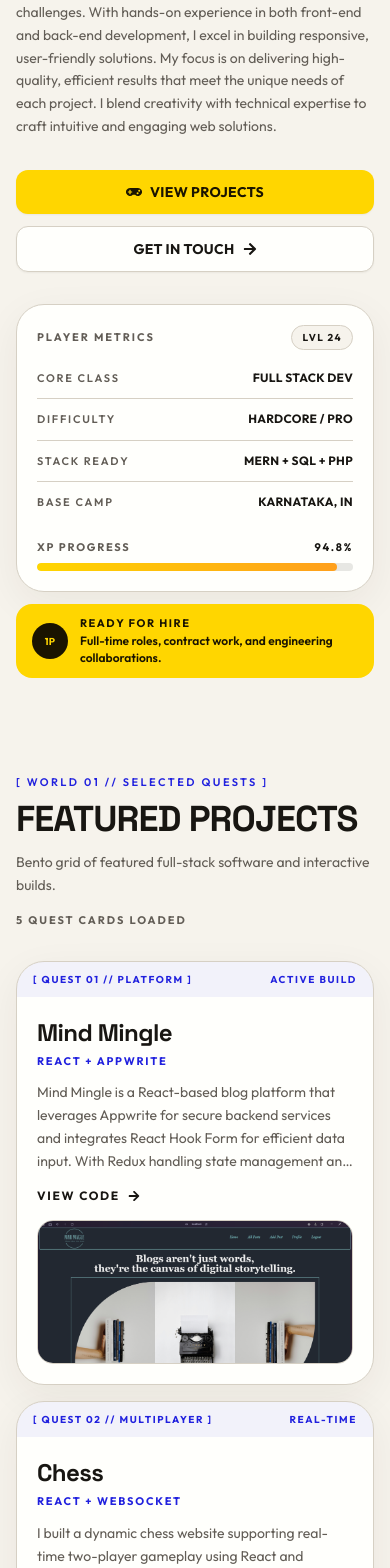
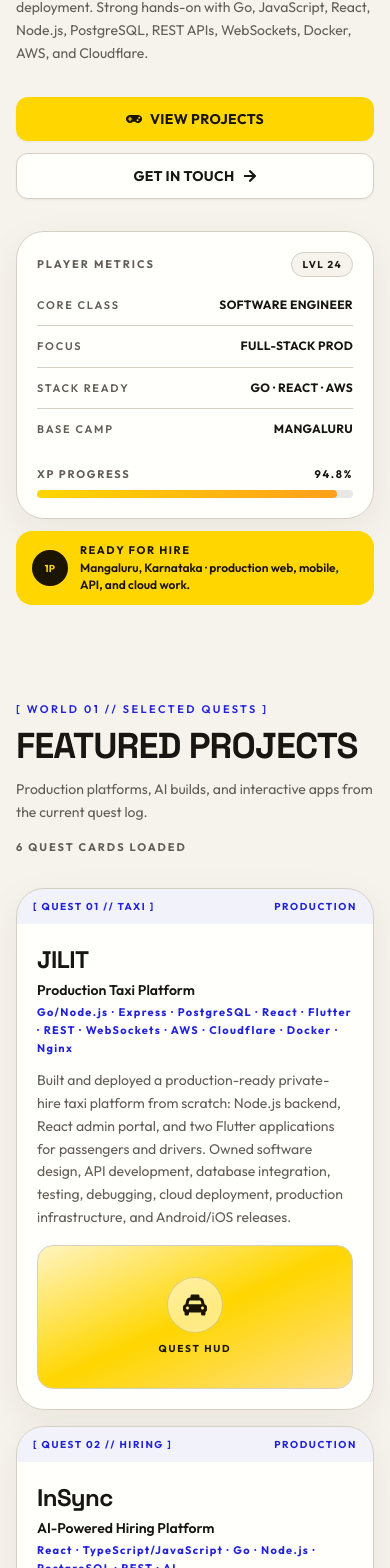
Before and after one commit to Dhanushbd03/current-portfolio, a React (Vite) app: page / in a window 390 px wide. Shown: the part 429-1997 px from the top of the page. Built offline with nearby package versions, Linux system fonts and the light colour scheme.

Commit message:
Sync portfolio content to the current resume.
Update the cream arcade site with the latest role, experience, projects, skills, education, and contact details while keeping the Pac-Man HUD.

Co-authored-by: Dhanush B D <Dhanushbd03@users.noreply.github.com>

```diff
--- a/index.html
+++ b/index.html
@@ -5,7 +5,7 @@
   <meta charset="UTF-8" />
   <link rel="shortcut icon" href="favicon.png" type="image/x-icon">
   <meta name="viewport" content="width=device-width, initial-scale=1.0" />
-  <meta name="description" content="Dhanush B D — Full Stack Developer. Portfolio of web applications, skills, experience, and education." />
+  <meta name="description" content="Dhanush B D — Software Engineer in Mangaluru. Portfolio of production systems, projects, skills, and experience." />
   <meta name="theme-color" content="#F6F3EC" />
   <link rel="preconnect" href="https://fonts.googleapis.com" />
   <link rel="preconnect" href="https://fonts.gstatic.com" crossorigin />
--- a/src/App.jsx
+++ b/src/App.jsx
@@ -20,7 +20,7 @@ const App = () => {
 					id="timeline"
 					className="scroll-mt-28 py-16 sm:py-20"
 				>
-					<div className="mx-auto grid w-full max-w-6xl gap-14 px-4 sm:px-6 lg:grid-cols-2 lg:gap-10">
+					<div className="mx-auto grid w-full max-w-6xl gap-14 px-4 sm:px-6 xl:grid-cols-2 xl:gap-10">
 						<Experience />
 						<Education />
 					</div>
--- a/src/assets/project.json
+++ b/src/assets/project.json
@@ -1,34 +1,76 @@
 {
   "content": [
     {
-      "name": "Mind Mingle",
-      "description": "Mind Mingle is a React-based blog platform that leverages Appwrite for secure backend services and integrates React Hook Form for efficient data input. With Redux handling state management and TinyMCE providing rich text editing capabilities, the platform offers an interactive user interface and seamless content creation experience. Mind Mingle’s mission is to connect readers through engaging and insightful content, fostering a vibrant community of knowledge-sharing.",
-      "image": "mindmingle.png",
-      "link": "https://github.com/Dhanushbd03/Mind-Mingle"
+      "name": "JILIT",
+      "subtitle": "Production Taxi Platform",
+      "description": "Built and deployed a production-ready private-hire taxi platform from scratch: Node.js backend, React admin portal, and two Flutter applications for passengers and drivers. Owned software design, API development, database integration, testing, debugging, cloud deployment, production infrastructure, and Android/iOS releases.",
+      "stack": "Go/Node.js · Express · PostgreSQL · React · Flutter · REST · WebSockets · AWS · Cloudflare · Docker · Nginx",
+      "image": "",
+      "link": "",
+      "code": "QUEST 01 // TAXI",
+      "status": "PRODUCTION",
+      "span": "wide",
+      "visual": "taxi"
     },
     {
-      "name": "Chess",
-      "description": "I built a dynamic chess website supporting real-time two-player gameplay using React and WebSocket, with Vite.js for development and Node.js for the backend. The platform is designed with a strong focus on user experience, offering a seamless and interactive interface. This project demonstrates my expertise in modern web technologies and real-time communication, making it a perfect example of my ability to create engaging and responsive web applications",
-      "image": "chess.png",
-      "link": "https://github.com/Dhanushbd03/chessgame"
+      "name": "InSync",
+      "subtitle": "AI-Powered Hiring Platform",
+      "description": "Developed a production recruitment platform with candidate, recruiter, and hiring workflows, integrating full-stack services, PostgreSQL data models, REST APIs, and AI-powered functionality.",
+      "stack": "React · TypeScript/JavaScript · Go · Node.js · PostgreSQL · REST · AI",
+      "image": "",
+      "link": "",
+      "code": "QUEST 02 // HIRING",
+      "status": "PRODUCTION",
+      "span": "tile",
+      "visual": "hiring"
     },
     {
-      "name": "Keeper App",
-      "description": "I developed a visually enhanced Google Keep clone using React. This version features a modern and intuitive UI, rich text support, advanced note organization, and real-time syncing. It offers a responsive design, dark mode, and smooth animations, providing an improved and interactive note-taking experience compared to the original.",
-      "image": "keeperapp.png",
-      "link": "https://keeperapp.example.com"
+      "name": "AI Documentation Chatbot",
+      "subtitle": "Retrieval-Augmented Assistant",
+      "description": "Built a retrieval-augmented documentation assistant that indexes technical knowledge, retrieves relevant context, and generates grounded responses through an AI service pipeline.",
+      "stack": "Python · FastAPI · LangChain · Qdrant · Generative AI APIs · REST",
+      "image": "",
+      "link": "",
+      "code": "QUEST 03 // RAG",
+      "status": "AI BUILD",
+      "span": "tile",
+      "visual": "docs"
     },
     {
-      "name": "Gyaan Yug",
-      "description": "Gyaan Yug is a hackathon project developed in just 24 hours by a team of four using HTML, CSS, Express.js, Node.js, and MongoDB. It’s a platform aiming to democratize technical education by providing free learning resources to underprivileged students nationwide. Gyaan Yug’s mission is to empower students to learn and adapt in an evolving world.",
-      "image": "gyaanyug.png",
-      "link": "https://github.com/Dhanushbd03/Gyaanyug"
+      "name": "Electronickart",
+      "subtitle": "E-Commerce Platform",
+      "description": "Built an end-to-end e-commerce platform from scratch with product management, shopping workflows, backend services, database integration, and responsive frontend interfaces.",
+      "stack": "HTML · CSS · JavaScript · Tailwind · PHP · MySQL",
+      "image": "ecommerce.png",
+      "link": "",
+      "code": "QUEST 04 // STORE",
+      "status": "FULL STACK",
+      "span": "tile",
+      "visual": "store"
     },
     {
-      "name": "E-Commerce Website",
-      "description": "I developed a comprehensive eCommerce website using HTML, CSS, JavaScript, and Tailwind CSS for the frontend, with PHP handling the backend logic. The platform includes robust features such as category and subcategory management, product listings, user authentication, and a full-fledged admin panel for managing products, users, and sales. This project showcases my ability to create responsive, user-friendly interfaces while efficiently managing server-side operations, making it a complete solution for online retail businesses.",
-      "image": "ecommerce.png",
-      "link": ""
+      "name": "Real-Time Multiplayer Chess",
+      "subtitle": "Synchronized Game State",
+      "description": "Developed a real-time multiplayer application with synchronized game state and bidirectional communication between clients and backend services.",
+      "stack": "React · Vite · Tailwind · Node.js · WebSockets / Socket.IO",
+      "image": "chess.png",
+      "link": "https://github.com/Dhanushbd03/chessgame",
+      "code": "QUEST 05 // MULTIPLAYER",
+      "status": "REAL-TIME",
+      "span": "tile",
+      "visual": "chess"
+    },
+    {
+      "name": "Knowledge Sync",
+      "subtitle": "EdTech Platform",
+      "description": "Built a responsive learning platform with reusable frontend components, structured educational content, and REST API integration.",
+      "stack": "React · JavaScript · Vite · Tailwind · REST APIs",
+      "image": "",
+      "link": "",
+      "code": "QUEST 06 // EDTECH",
+      "status": "EDTECH",
+      "span": "tile",
+      "visual": "learn"
     }
   ]
 }
--- a/src/components/Education.jsx
+++ b/src/components/Education.jsx
@@ -1,28 +1,7 @@
+import { education_records } from "../data/site";
 import SectionHeading from "./SectionHeading";
 
-const schools = [
-	{
-		label: "B.TECH IN CSE",
-		school: "Srinivas University Institute of Engineering and Technology",
-		when: "2021 – PRESENT",
-		detail: "Computer Science and Engineering · Avg CGPA 8.88",
-		dot: "bg-arcade",
-	},
-	{
-		label: "PRE-UNIVERSITY (PUC)",
-		school: "Sri B G S Science & Commerce P U College",
-		when: "2019 – 2021",
-		detail: "PUC · Percentage 93%",
-		dot: "bg-royal",
-	},
-	{
-		label: "SECONDARY SCHOOL",
-		school: "Ganapathy High School",
-		when: "2018 – 2019",
-		detail: "SSLC · Percentage 91.82%",
-		dot: "bg-pinky",
-	},
-];
+const schools = education_records;
 
 const Education = () => {
 	return (
--- a/src/components/Experience.jsx
+++ b/src/components/Experience.jsx
@@ -1,30 +1,8 @@
 import { FaPlay } from "react-icons/fa";
+import { experience_roles } from "../data/site";
 import SectionHeading from "./SectionHeading";
 
-const roles = [
-	{
-		title: "Full Stack Developer",
-		org: "Kakunje Software Private Limited",
-		when: "JUN 2024 – AUG 2024",
-		dot: "bg-arcade",
-		points: [
-			"Served as a Full Stack Developer on live projects for over 2 months.",
-			"Gained hands-on experience in frontend and backend development and database management.",
-			"Built responsive web applications across the stack.",
-		],
-	},
-	{
-		title: "Content Writer",
-		org: "College Website",
-		when: "3 MONTHS",
-		dot: "bg-royal",
-		points: [
-			"Boosted the college website's organic traffic by 20% through targeted SEO.",
-			"Optimized content using Google Analytics and keyword research.",
-			"Collaborated with faculty to make academic information accessible.",
-		],
-	},
-];
+const roles = experience_roles;
 
 const Experience = () => {
 	return (
@@ -33,11 +11,11 @@ const Experience = () => {
 				compact
 				kicker="[ Quest Log // Experience ]"
 				title="TRACK RECORD"
-				text="Production missions, software internships, and technical documentation."
+				text="Software engineering, internship delivery, and technical documentation."
 			/>
 			<div className="relative space-y-4 border-l-2 border-dotted border-line pl-6">
 				{roles.map((role) => (
-					<article key={role.title} className="relative">
+					<article key={`${role.title}-${role.when}`} className="relative">
 						<span
 							className={`absolute -left-[31px] top-6 h-3.5 w-3.5 rounded-full ring-4 ring-cream ${role.dot}`}
 						/>
--- a/src/components/Hero.jsx
+++ b/src/components/Hero.jsx
@@ -1,7 +1,7 @@
 import { FaArrowRight, FaGamepad } from "react-icons/fa";
 import Frame from "./Frame";
 import { Ghost, Pacman } from "./Marks";
-import { profile } from "../data/site";
+import { hero_metrics, profile } from "../data/site";
 
 const trail = [
 	{ type: "dot" },
@@ -25,12 +25,7 @@ const trail = [
 	{ type: "dot", class_name: "max-lg:hidden" },
 ];
 
-const metrics = [
-	{ label: "CORE CLASS", value: "FULL STACK DEV" },
-	{ label: "DIFFICULTY", value: "HARDCORE / PRO" },
-	{ label: "STACK READY", value: "MERN + SQL + PHP" },
-	{ label: "BASE CAMP", value: profile.location },
-];
+const metrics = hero_metrics;
 
 const TrailMark = ({ item }) => {
 	if (item.type === "ghost") {
@@ -98,22 +93,15 @@ const Hero = () => {
 
 				<div className="mt-10 grid items-start gap-8 lg:grid-cols-[minmax(0,1.35fr)_minmax(280px,0.82fr)] lg:gap-10">
 					<div>
-						<p className="kicker">[ Player 01 · Full Stack Developer ]</p>
+						<p className="kicker">[ Player 01 · {profile.role} ]</p>
 						<h1 className="mt-4 font-display text-[2.7rem] font-bold leading-[0.92] tracking-tight text-ink sm:text-6xl lg:whitespace-nowrap lg:text-[4.15rem] xl:text-[4.4rem]">
-							DHANUSH B D
+							{profile.name.toUpperCase()}
 						</h1>
 						<p className="mt-5 max-w-xl font-display text-xl font-medium leading-snug text-royal sm:text-[1.7rem]">
-							Crafting reactive web apps & solving real-world challenges with
-							playful precision.
+							{profile.headline}
 						</p>
 						<p className="mt-5 max-w-xl text-sm leading-relaxed text-muted sm:text-base">
-							Full Stack Developer passionate about creating innovative web
-							applications and tackling real-world challenges. With hands-on
-							experience in both front-end and back-end development, I excel in
-							building responsive, user-friendly solutions. My focus is on
-							delivering high-quality, efficient results that meet the unique
-							needs of each project. I blend creativity with technical
-							expertise to craft intuitive and engaging web solutions.
+							{profile.summary}
 						</p>
 						<div className="mt-8 flex flex-col gap-3 sm:flex-row">
 							<a
@@ -176,7 +164,7 @@ const Hero = () => {
 								<span className="mb-0.5 block text-[11px] font-bold tracking-[0.14em]">
 									READY FOR HIRE
 								</span>
-								Full-time roles, contract work, and engineering collaborations.
+								{profile.location} · production web, mobile, API, and cloud work.
 							</p>
 						</div>
 					</aside>
--- a/src/components/Project.jsx
+++ b/src/components/Project.jsx
@@ -1,43 +1,37 @@
-import { FaArrowRight } from "react-icons/fa";
+import { FaArrowRight, FaBookOpen, FaChess, FaRobot, FaShoppingBag, FaTaxi, FaUsers } from "react-icons/fa";
 import projects from "../assets/project.json";
 import Frame from "./Frame";
 import SectionHeading from "./SectionHeading";
 
-const quest_meta = {
-	"Mind Mingle": {
-		code: "QUEST 01 // PLATFORM",
-		status: "ACTIVE BUILD",
-		stack: "REACT + APPWRITE",
-		span: "lg:col-span-4",
-		fit: "object-top",
+const span_class = {
+	wide: "lg:col-span-4",
+	tile: "lg:col-span-2",
+};
+
+const visuals = {
+	taxi: {
+		icon: FaTaxi,
+		panel: "from-[#FFF4C2] via-[#FFD600] to-[#FFE08A]",
 	},
-	Chess: {
-		code: "QUEST 02 // MULTIPLAYER",
-		status: "REAL-TIME",
-		stack: "REACT + WEBSOCKET",
-		span: "lg:col-span-2",
-		fit: "object-center",
+	hiring: {
+		icon: FaUsers,
+		panel: "from-[#E4E4FF] via-[#C9CAFF] to-[#FFD600]",
 	},
-	"Keeper App": {
-		code: "QUEST 03 // NOTES",
-		status: "UI BUILD",
-		stack: "REACT",
-		span: "lg:col-span-2",
-		fit: "object-top",
+	docs: {
+		icon: FaRobot,
+		panel: "from-[#FFE3F0] via-[#F6E7A1] to-[#D9DBFF]",
 	},
-	"Gyaan Yug": {
-		code: "QUEST 04 // HACKATHON",
-		status: "24H SPRINT",
-		stack: "NODE + MONGODB",
-		span: "lg:col-span-2",
-		fit: "object-top",
+	store: {
+		icon: FaShoppingBag,
+		panel: "from-[#FFF4C2] via-[#FFE08A] to-[#E4E4FF]",
 	},
-	"E-Commerce Website": {
-		code: "QUEST 05 // STOREFRONT",
-		status: "FULL STACK",
-		stack: "PHP + TAILWIND",
-		span: "lg:col-span-2",
-		fit: "object-top",
+	chess: {
+		icon: FaChess,
+		panel: "from-[#F6F3EC] via-[#F6E7A1] to-[#FFD600]",
+	},
+	learn: {
+		icon: FaBookOpen,
+		panel: "from-[#F6F3EC] via-[#F6E7A1] to-[#C8CBFF]",
 	},
 };
 
@@ -56,41 +50,42 @@ const Project = () => {
 				<SectionHeading
 					kicker="[ World 01 // Selected Quests ]"
 					title="FEATURED PROJECTS"
-					text="Bento grid of featured full-stack software and interactive builds."
+					text="Production platforms, AI builds, and interactive apps from the current quest log."
 					meta={`${quests.length} QUEST CARDS LOADED`}
 				/>
 				<div className="grid gap-4 lg:grid-cols-6">
 					{quests.map((quest) => {
-						const meta = quest_meta[quest.name] || {
-							code: "QUEST // BUILD",
-							status: "BUILD",
-							stack: "FULL STACK",
-							span: "lg:col-span-2",
-							fit: "object-top",
-						};
 						const href = usable_link(quest.link);
+						const card_span = span_class[quest.span] || span_class.tile;
+						const visual = visuals[quest.visual] || visuals.taxi;
+						const Icon = visual.icon;
 
 						return (
 							<article
 								key={quest.name}
-								className={`hud-card flex h-full flex-col overflow-hidden ${meta.span}`}
+								className={`hud-card flex h-full flex-col overflow-hidden ${card_span}`}
 							>
 								<div className="flex items-center justify-between gap-3 bg-royal/[0.06] px-4 py-2.5">
 									<p className="text-[10px] font-bold tracking-[0.16em] text-royal sm:text-[11px]">
-										[ {meta.code} ]
+										[ {quest.code} ]
 									</p>
 									<p className="shrink-0 text-[10px] font-bold tracking-[0.16em] text-royal">
-										{meta.status}
+										{quest.status}
 									</p>
 								</div>
 								<div className="flex flex-1 flex-col p-5">
 									<h3 className="font-display text-2xl font-bold tracking-tight">
 										{quest.name}
 									</h3>
-									<p className="mt-1 text-[11px] font-bold tracking-[0.16em] text-royal">
-										{meta.stack}
+									{quest.subtitle ? (
+										<p className="mt-1 text-sm font-semibold text-ink">
+											{quest.subtitle}
+										</p>
+									) : null}
+									<p className="mt-1 text-[11px] font-bold leading-relaxed tracking-[0.12em] text-royal">
+										{quest.stack}
 									</p>
-									<p className="mt-3 line-clamp-4 text-sm leading-relaxed text-muted">
+									<p className="mt-3 text-sm leading-relaxed text-muted">
 										{quest.description}
 									</p>
 									{href ? (
@@ -105,12 +100,27 @@ const Project = () => {
 										</a>
 									) : null}
 									<div className="mt-auto pt-4">
-										<img
-											src={quest.image}
-											alt={`${quest.name} preview`}
-											loading="lazy"
-											className={`h-36 w-full rounded-2xl border border-line object-cover ${meta.fit}`}
-										/>
+										{quest.image ? (
+											<img
+												src={quest.image}
+												alt={`${quest.name} preview`}
+												loading="lazy"
+												className="h-36 w-full rounded-2xl border border-line object-cover object-top"
+											/>
+										) : (
+											<div
+												className={`grid h-36 w-full place-items-center rounded-2xl border border-line bg-gradient-to-br ${visual.panel}`}
+											>
+												<div className="grid place-items-center gap-2 text-[#1a1400]">
+													<span className="grid h-14 w-14 place-items-center rounded-full border border-[#1a1400]/15 bg-white/50">
+														<Icon className="h-6 w-6" />
+													</span>
+													<span className="text-[10px] font-bold tracking-[0.18em]">
+														QUEST HUD
+													</span>
+												</div>
+											</div>
+										)}
 									</div>
 								</div>
 							</article>
--- a/src/data/site.js
+++ b/src/data/site.js
@@ -1,13 +1,21 @@
 export const profile = {
 	name: "Dhanush B D",
-	role: "Full Stack Developer",
+	role: "Software Engineer",
 	email: "bddhanush03@gmail.com",
+	phone: "+91 8277014606",
+	phone_href: "tel:+918277014606",
+	website_url: "https://dhanushbd.vercel.app",
+	website_label: "dhanushbd.vercel.app",
 	linkedin_url: "https://www.linkedin.com/in/dhanushbd03",
-	linkedin_label: "in/dhanushbd03",
+	linkedin_label: "linkedin.com/in/dhanushbd03",
 	github_url: "https://github.com/Dhanushbd03",
 	github_label: "github.com/Dhanushbd03",
 	x_url: "https://x.com/bddhanush",
-	location: "KARNATAKA, IN",
+	location: "Mangaluru, Karnataka",
+	headline:
+		"Full-stack production systems across web, mobile, APIs, and cloud.",
+	summary:
+		"Software Engineer with experience delivering full-stack production systems across backend services, web apps, mobile apps, databases, APIs, cloud infrastructure, and deployment. Strong hands-on with Go, JavaScript, React, Node.js, PostgreSQL, REST APIs, WebSockets, Docker, AWS, and Cloudflare.",
 };
 
 export const nav_links = [
@@ -17,3 +25,187 @@ export const nav_links = [
 	{ id: "timeline", label: "TIMELINE", level: "04" },
 	{ id: "contact", label: "CONTACT", level: "05" },
 ];
+
+export const hero_metrics = [
+	{ label: "CORE CLASS", value: "SOFTWARE ENGINEER" },
+	{ label: "FOCUS", value: "FULL-STACK PROD" },
+	{ label: "STACK READY", value: "GO · REACT · AWS" },
+	{ label: "BASE CAMP", value: "MANGALURU" },
+];
+
+export const experience_roles = [
+	{
+		title: "Software Engineer",
+		org: "Technical Career Education, Mangaluru",
+		when: "JAN 2025 – PRESENT",
+		dot: "bg-arcade",
+		points: [
+			"Develop and maintain full-stack EdTech and hiring systems using Go, Node.js, React, PostgreSQL, REST APIs, and AI integrations.",
+			"Design backend services, API contracts, database schemas, authentication flows, and production deployment workflows.",
+			"Implement, test, debug, and maintain features across frontend, backend, database, and deployment.",
+			"Create technical documentation and troubleshoot across services for reliability.",
+		],
+	},
+	{
+		title: "Software Engineering Intern",
+		org: "Kakunje Software Private Limited, Mangalore",
+		when: "JUN 2024 – DEC 2024",
+		dot: "bg-royal",
+		points: [
+			"Developed web application features and backend integrations; contributed to testing, debugging, documentation, and delivery.",
+		],
+	},
+	{
+		title: "Content Writer",
+		org: "Srinivas University Institute of Engineering and Technology, Mukka",
+		when: "JUN 2023 – OCT 2023",
+		dot: "bg-pinky",
+		points: [
+			"Created and edited technical and educational content with emphasis on clear documentation, structure, accuracy, and user understanding.",
+		],
+	},
+];
+
+export const education_records = [
+	{
+		label: "B.TECH COMPUTER SCIENCE ENGINEERING",
+		school:
+			"Srinivas University Institute of Engineering and Technology, Mukka",
+		when: "2021 – PRESENT",
+		detail: "CGPA 8.95",
+		dot: "bg-arcade",
+	},
+	{
+		label: "PUC WITH SCIENCE",
+		school: "Sri BGS Science and Commerce PU College, Balehonnur",
+		when: "2019 – 2021",
+		detail: "93%",
+		dot: "bg-royal",
+	},
+	{
+		label: "SSLC",
+		school: "Ganapathy High School, Mangaluru",
+		when: "2018 – 2019",
+		detail: "91.82%",
+		dot: "bg-pinky",
+	},
+];
+
+export const skill_groups = [
+	{
+		title: "LANGUAGES",
+		buff: "LOADOUT",
+		buff_value: "CORE SYNTAX",
+		buff_class: "text-royal",
+		items: [
+			{ name: "Go", tone: "bg-arcade" },
+			{ name: "JavaScript", tone: "bg-royal" },
+			{ name: "TypeScript", tone: "bg-arcade" },
+			{ name: "PHP", tone: "bg-blinky" },
+			{ name: "Dart", tone: "bg-pinky" },
+			{ name: "Python", tone: "bg-ink" },
+		],
+	},
+	{
+		title: "BACKEND & SYSTEMS",
+		buff: "SERVICES",
+		buff_value: "APIS + AUTH",
+		buff_class: "text-blinky",
+		items: [
+			{ name: "Node.js", tone: "bg-arcade" },
+			{ name: "Express", tone: "bg-royal" },
+			{ name: "Django", tone: "bg-ink" },
+			{ name: "REST APIs", tone: "bg-arcade" },
+			{ name: "WebSockets", tone: "bg-royal" },
+			{ name: "OAuth", tone: "bg-blinky" },
+			{ name: "API design", tone: "bg-pinky" },
+			{ name: "Auth", tone: "bg-arcade" },
+		],
+	},
+	{
+		title: "FRONTEND & MOBILE",
+		buff: "INTERFACE",
+		buff_value: "WEB + MOBILE",
+		buff_class: "text-royal",
+		items: [
+			{ name: "React", tone: "bg-arcade" },
+			{ name: "Redux", tone: "bg-royal" },
+			{ name: "Vite", tone: "bg-arcade" },
+			{ name: "HTML", tone: "bg-ink" },
+			{ name: "CSS", tone: "bg-[#C5C1B8]" },
+			{ name: "Tailwind", tone: "bg-arcade" },
+			{ name: "Bootstrap", tone: "bg-royal" },
+			{ name: "shadcn/ui", tone: "bg-ink" },
+			{ name: "Flutter", tone: "bg-pinky" },
+		],
+	},
+	{
+		title: "DATA & AI",
+		buff: "CONTEXT",
+		buff_value: "MODELS + RAG",
+		buff_class: "text-pinky",
+		items: [
+			{ name: "PostgreSQL", tone: "bg-royal" },
+			{ name: "MongoDB", tone: "bg-arcade" },
+			{ name: "MySQL", tone: "bg-royal" },
+			{ name: "Appwrite", tone: "bg-blinky" },
+			{ name: "FastAPI", tone: "bg-arcade" },
+			{ name: "LangChain", tone: "bg-pinky" },
+			{ name: "Qdrant", tone: "bg-royal" },
+			{ name: "Generative AI APIs", tone: "bg-ink" },
+		],
+	},
+	{
+		title: "CLOUD & ENGINEERING",
+		buff: "DEPLOY",
+		buff_value: "INFRA + OPS",
+		buff_class: "text-blinky",
+		items: [
+			{ name: "AWS", tone: "bg-arcade" },
+			{ name: "Cloudflare", tone: "bg-royal" },
+			{ name: "Docker", tone: "bg-royal" },
+			{ name: "Nginx", tone: "bg-ink" },
+			{ name: "Vercel", tone: "bg-arcade" },
+			{ name: "Render", tone: "bg-pinky" },
+			{ name: "Git", tone: "bg-blinky" },
+			{ name: "GitHub", tone: "bg-ink" },
+			{ name: "Production deployment", tone: "bg-arcade" },
+			{ name: "Debugging", tone: "bg-royal" },
+			{ name: "Testing", tone: "bg-pinky" },
+			{ name: "Documentation", tone: "bg-ink" },
+		],
+	},
+];
+
+export const contact_channels = [
+	{
+		kicker: "DIRECT DISPATCH",
+		label: profile.email,
+		href: `mailto:${profile.email}`,
+		kind: "email",
+	},
+	{
+		kicker: "DIRECT LINE",
+		label: profile.phone,
+		href: profile.phone_href,
+		kind: "phone",
+	},
+	{
+		kicker: "LIVE SITE",
+		label: profile.website_label,
+		href: profile.website_url,
+		kind: "web",
+	},
+	{
+		kicker: "NETWORK LINK",
+		label: profile.linkedin_label,
+		href: profile.linkedin_url,
+		kind: "linkedin",
+	},
+	{
+		kicker: "SOURCE DEPOT",
+		label: profile.github_label,
+		href: profile.github_url,
+		kind: "github",
+	},
+];
```
Also changed, not shown: src/components/Contact.jsx (+21 -35 lines), src/components/Skills.jsx (+3 -47 lines), 1 other file (tests, documents, lock files or other folders).
